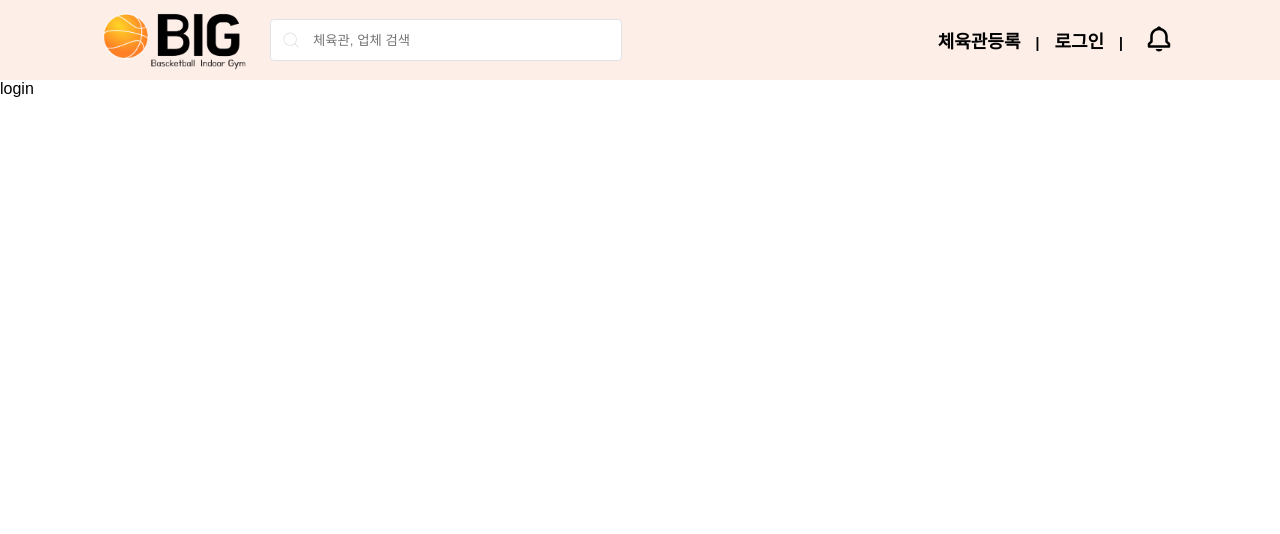
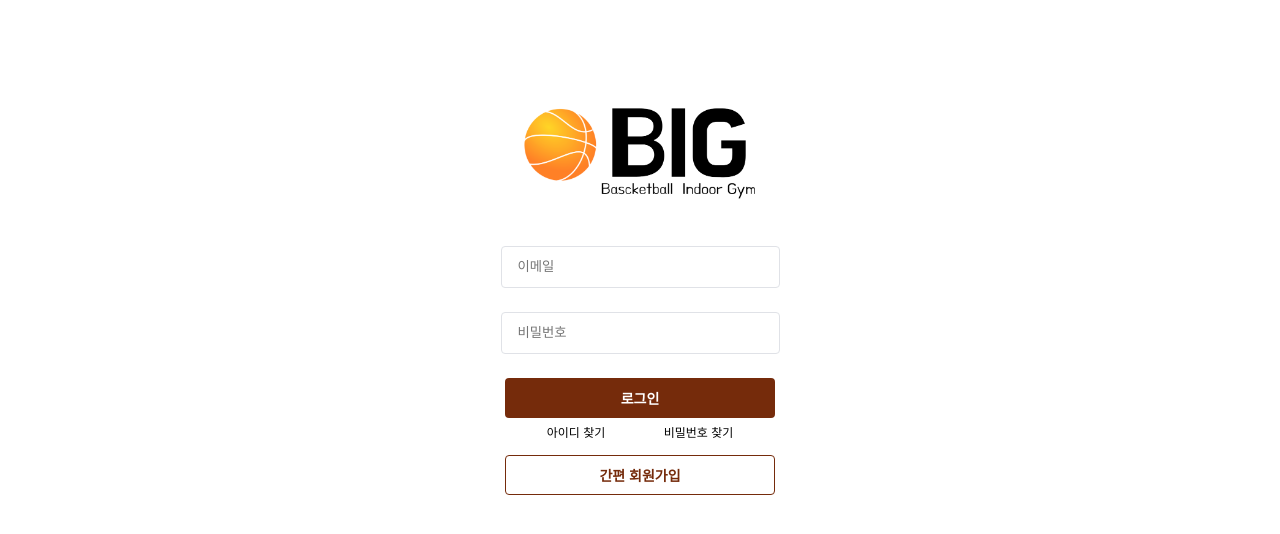
Before and after one commit to B-I-G-team/BIG_front, a React (Create React App) app: page /login in a window 1280 px wide. Shown: the top 534 px of the page. Built offline with nearby package versions, Linux system fonts and the light colour scheme.

Commit message:
Style: 로그인화면 퍼블리싱

```diff
--- a/src/components/Header.tsx
+++ b/src/components/Header.tsx
@@ -1,5 +1,5 @@
-import React from 'react';
-import { Link } from 'react-router-dom';
+import React, { useEffect } from 'react';
+import { Link, useLocation } from 'react-router-dom';
 import styled from 'styled-components';
 import logoImage from '../assets/logo.png';
 import Search from './common/Search';
@@ -8,6 +8,9 @@ import { RxHamburgerMenu } from 'react-icons/rx';
 import { BiBell } from 'react-icons/bi';
 
 const Header = () => {
+  const location = useLocation();
+
+  if (location.pathname !== '/login')
     return (
       <Container>
         <ContentWrapper>
@@ -41,6 +44,8 @@ const Header = () => {
         </ContentWrapper>
       </Container>
     );
+
+  return <></>;
 };
 
 export default Header;
--- /dev/null
+++ b/src/components/common/FilledButton.tsx
@@ -0,0 +1,36 @@
+import React from 'react';
+import styled from 'styled-components';
+
+interface Props {
+  children: any;
+  color?:
+    | 'primary_95'
+    | 'primary_85'
+    | 'primary_75'
+    | 'primary_65'
+    | 'primary_55'
+    | 'primary_45'
+    | 'primary_35'
+    | 'primary_25';
+}
+
+const FilledButton = ({ children, color = 'primary_55' }: Props) => {
+  return <ButtonContainer color={color}>{children}</ButtonContainer>;
+};
+
+export default FilledButton;
+
+const ButtonContainer = styled.button`
+  cursor: pointer;
+  background-color: ${({ theme, color }) => theme.color[color as string]};
+  color: white;
+  font-size: ${({ theme }) => theme.font.size.body_1};
+  font-weight: ${({ theme }) => theme.font.weight.medium};
+  width: 270px;
+  height: 40px;
+  border-radius: 4px;
+
+  :hover {
+    opacity: 0.8;
+  }
+`;
--- /dev/null
+++ b/src/components/common/OutlinedButton.tsx
@@ -0,0 +1,38 @@
+import React from 'react';
+import styled from 'styled-components';
+
+interface Props {
+  children: any;
+  color?:
+    | 'primary_95'
+    | 'primary_85'
+    | 'primary_75'
+    | 'primary_65'
+    | 'primary_55'
+    | 'primary_45'
+    | 'primary_35'
+    | 'primary_25';
+}
+
+const OutlinedButton = ({ children, color = 'primary_55' }: Props) => {
+  return <ButtonContainer color={color}>{children}</ButtonContainer>;
+};
+
+export default OutlinedButton;
+
+const ButtonContainer = styled.button`
+  cursor: pointer;
+  border: 1px solid ${({ theme, color }) => theme.color[color as string]};
+  color: ${({ theme, color }) => theme.color[color as string]};
+  background-color: white;
+  font-size: ${({ theme }) => theme.font.size.body_1};
+  font-weight: ${({ theme }) => theme.font.weight.medium};
+  width: 270px;
+  height: 40px;
+
+  border-radius: 4px;
+
+  :hover {
+    opacity: 0.8;
+  }
+`;
--- /dev/null
+++ b/src/components/common/Wrapper.tsx
@@ -0,0 +1,19 @@
+import styled from 'styled-components';
+
+export const FlexCenter = styled.div`
+  display: flex;
+  justify-content: center;
+  align-items: center;
+`;
+
+export const FlexBetween = styled.div`
+  display: flex;
+  justify-content: space-between;
+  align-items: center;
+`;
+
+export const FlexAround = styled.div`
+  display: flex;
+  justify-content: space-around;
+  align-items: center;
+`;
--- a/src/container/login/index.tsx
+++ b/src/container/login/index.tsx
@@ -1,7 +1,68 @@
 import React from 'react';
+import { Link } from 'react-router-dom';
+import styled from 'styled-components';
+import logoImage from '../../assets/logo.png';
+import FilledButton from '../../components/common/FilledButton';
+import OutlinedButton from '../../components/common/OutlinedButton';
+import { FlexAround } from '../../components/common/Wrapper';
 
 const index = () => {
-  return <div>login</div>;
+  return (
+    <Container>
+      <Link to="/">
+        <LogoImage src={logoImage} />
+      </Link>
+      <EmailInput type="email" placeholder="이메일" />
+      <PasswardInput type="password" placeholder="비밀번호" />
+      <FilledButton color="primary_25">로그인</FilledButton>
+      <Wrapper>
+        <Text to="/">아이디 찾기</Text>
+        <Text to="/">비밀번호 찾기</Text>
+      </Wrapper>
+
+      <OutlinedButton color="primary_25">간편 회원가입</OutlinedButton>
+    </Container>
+  );
 };
 
 export default index;
+
+const Container = styled.div`
+  display: flex;
+  flex-direction: column;
+  align-items: center;
+  padding-top: 85px;
+`;
+
+const LogoImage = styled.img`
+  width: 245px;
+  margin-bottom: 32px;
+`;
+
+const CommonInput = styled.input`
+  border: 1px solid ${({ theme }) => theme.color.border};
+  border-radius: 4px;
+  background-color: #fff;
+  width: 245px;
+  height: 40px;
+  padding: 0 16px;
+`;
+
+const EmailInput = styled(CommonInput)`
+  margin-bottom: 24px;
+`;
+
+const PasswardInput = styled(CommonInput)`
+  margin-bottom: 24px;
+`;
+
+const Wrapper = styled(FlexAround)`
+  width: 245px;
+  margin-top: 5px;
+  margin-bottom: 15px;
+`;
+
+const Text = styled(Link)`
+  font-size: ${({ theme }) => theme.font.size.body_2};
+  font-weight: 400;
+`;
--- a/src/style/index.ts
+++ b/src/style/index.ts
@@ -22,6 +22,9 @@ const GlobalStyle = createGlobalStyle`
     text-decoration: none;
     color: black;
   }
+  a:hover{
+    opacity: 0.8;
+  }
 
   button{
     border: 0;
```
Lines whose indentation alone changed are shown as unchanged.
